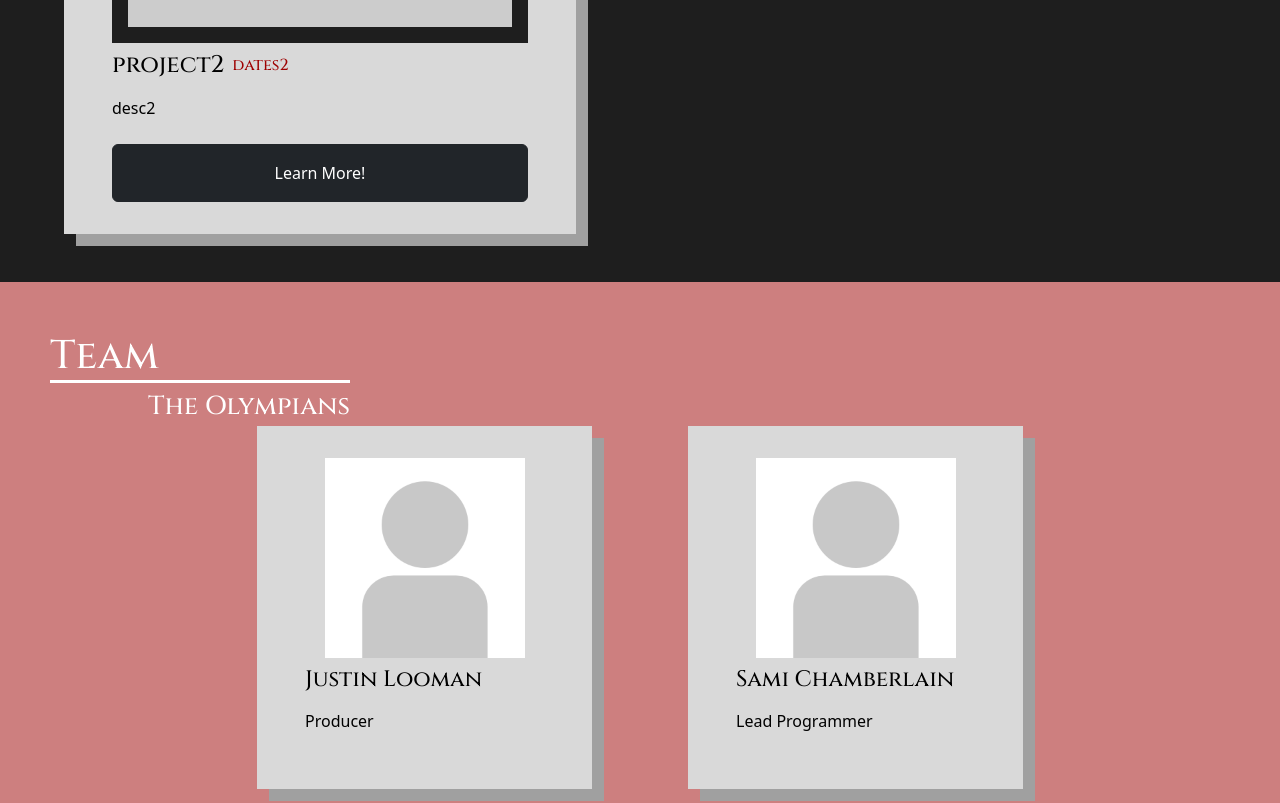
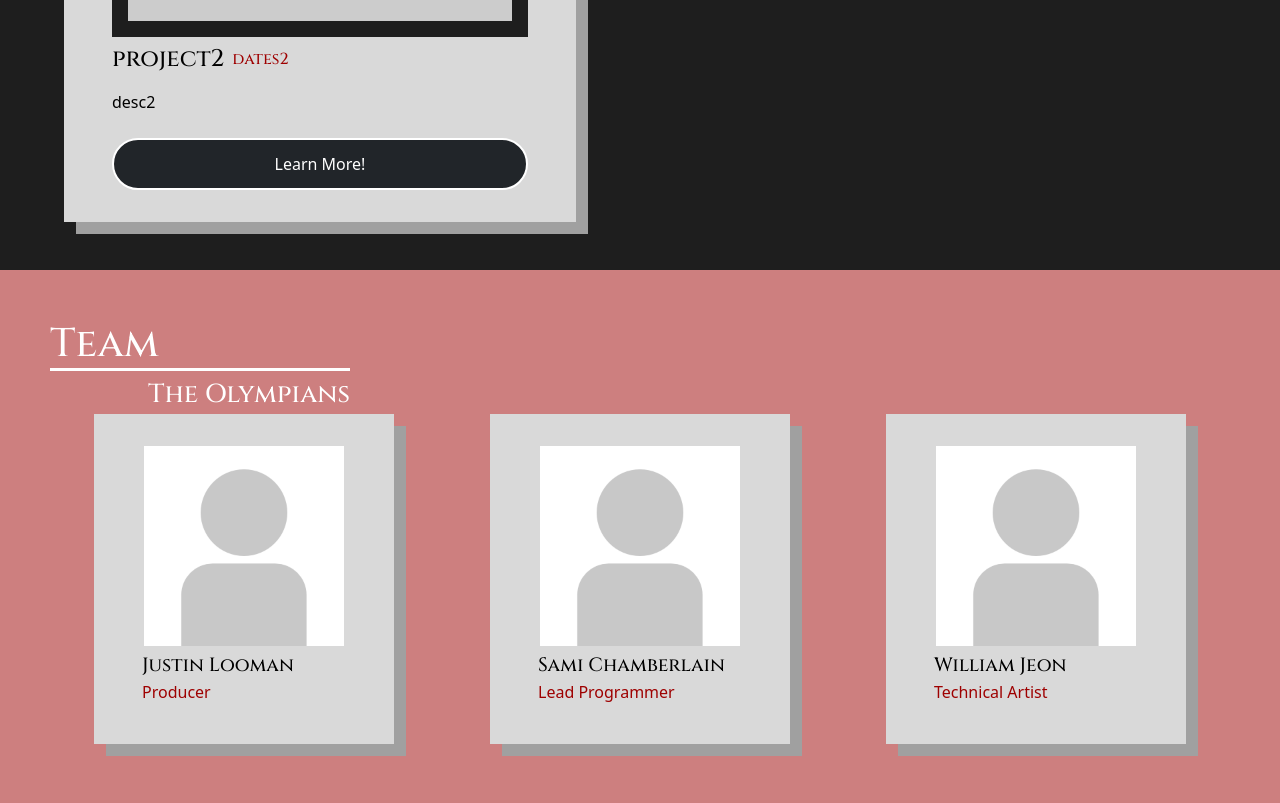
Before and after one commit to scc8371/olympusinteractive.github.io, a React (Vite) app: page / in a window 1280 px wide. Shown: the part 1680-2483 px from the top of the page. Built offline with nearby package versions, Linux system fonts and the light colour scheme.

Commit message:
updated social links

```diff
--- a/src/components/ContactUs.tsx
+++ b/src/components/ContactUs.tsx
@@ -70,7 +70,7 @@ const ContactUs = () => {
 
                         <input type="checkbox" name="botcheck" className="hidden" style={{ display: 'none', position: 'absolute' }}></input>
 
-                        <Button link="" displayType='btn-light'>Send Message</Button>
+                        <Button link="">Send Message</Button>
                     </form>
 
 
--- a/src/components/IconList.tsx
+++ b/src/components/IconList.tsx
@@ -6,8 +6,8 @@ const IconList = () => {
     return (
         <>
             <div className="footer-logos">
-                <IconButton link="." icon_definition={faXTwitter}></IconButton>
-                <IconButton link="." icon_definition={faInstagram}></IconButton>
+                <IconButton link="https://x.com/olympusinteract" icon_definition={faXTwitter}></IconButton>
+                <IconButton link="https://www.instagram.com/invites/contact/?igsh=cdbzbtkpqup9&utm_content=vjpjm40" icon_definition={faInstagram}></IconButton>
                 <IconButton link="https://discord.gg/DgFe8qdCYG" icon_definition={faDiscord}></IconButton>
                 <IconButton link="https://www.youtube.com/@OlympusInteractive" icon_definition={faYoutube}></IconButton>
             </div>
--- a/src/components/Services.tsx
+++ b/src/components/Services.tsx
@@ -19,7 +19,7 @@ const Services = () => {
 
             </div>
 
-            <div className="services-button"><Button link="#contact-us-section" displayType="btn-light">Contact Us!</Button></div>
+            <div className="services-button"><Button link="#contact-us-section">Contact Us!</Button></div>
 
         </>
     )
--- a/src/styles/Button.css
+++ b/src/styles/Button.css
@@ -1,13 +1,16 @@
 #btn-panel {
-    padding-left: 15rem !important;
-    padding-right: 15rem !important;
     padding-top: 0.5rem !important;
     padding-bottom: 0.5rem !important;
 
     margin: 0rem !important;
     width: 100%;
 
-    padding: 1rem !important;
+    padding: .75rem !important;
+    padding-left: 1.5rem !important;
+    padding-right: 1.5rem !important;
+
+    border-radius: 50px !important;
+    border: 2px solid white;
 
 }
 
--- a/src/styles/ContactUs.css
+++ b/src/styles/ContactUs.css
@@ -60,12 +60,7 @@
 }
 
 .olympus-contact-form a {
-    width: 50% !important;
     align-self: center !important;
-    margin-top: 0.5rem;
-    margin-bottom: 0.5rem;
-    padding-top: .5rem;
-    padding-bottom: .5rem;
 }
 
 .email-wrapper {
--- a/src/styles/Navbar.css
+++ b/src/styles/Navbar.css
@@ -5,6 +5,7 @@ nav {
     position: fixed !important;
     width: 100vw;
     z-index: 100;
+    opacity: 0.9;
 }
 
 .navbar {
--- a/src/styles/Profiles.css
+++ b/src/styles/Profiles.css
@@ -21,16 +21,26 @@
 }
 
 .team-showcase .panel{
-    max-width: 335px !important;
+    max-width: 300px !important;
     justify-content: center;
 
     white-space: pre-wrap;
     word-break: break-word;
 
+    padding-bottom: 1rem !important;
+
 }
 
 .team-showcase .panel .panel-title{
-    font-size: 1.4rem !important;
+    font-size: 1.2rem !important;
+
+    margin: 0rem !important;
+    padding: 0rem !important;
+}
+
+.team-showcase .panel .panel-desc{
+    padding-top: .2rem;
+    color: #9e0000;
 }
 
 .team-showcase .panel-dates{
--- a/src/styles/Services.css
+++ b/src/styles/Services.css
@@ -18,7 +18,6 @@
 
 .services-button a {
     margin-bottom: 3rem;
-    width: 50% !important;
 }
 
 
```
